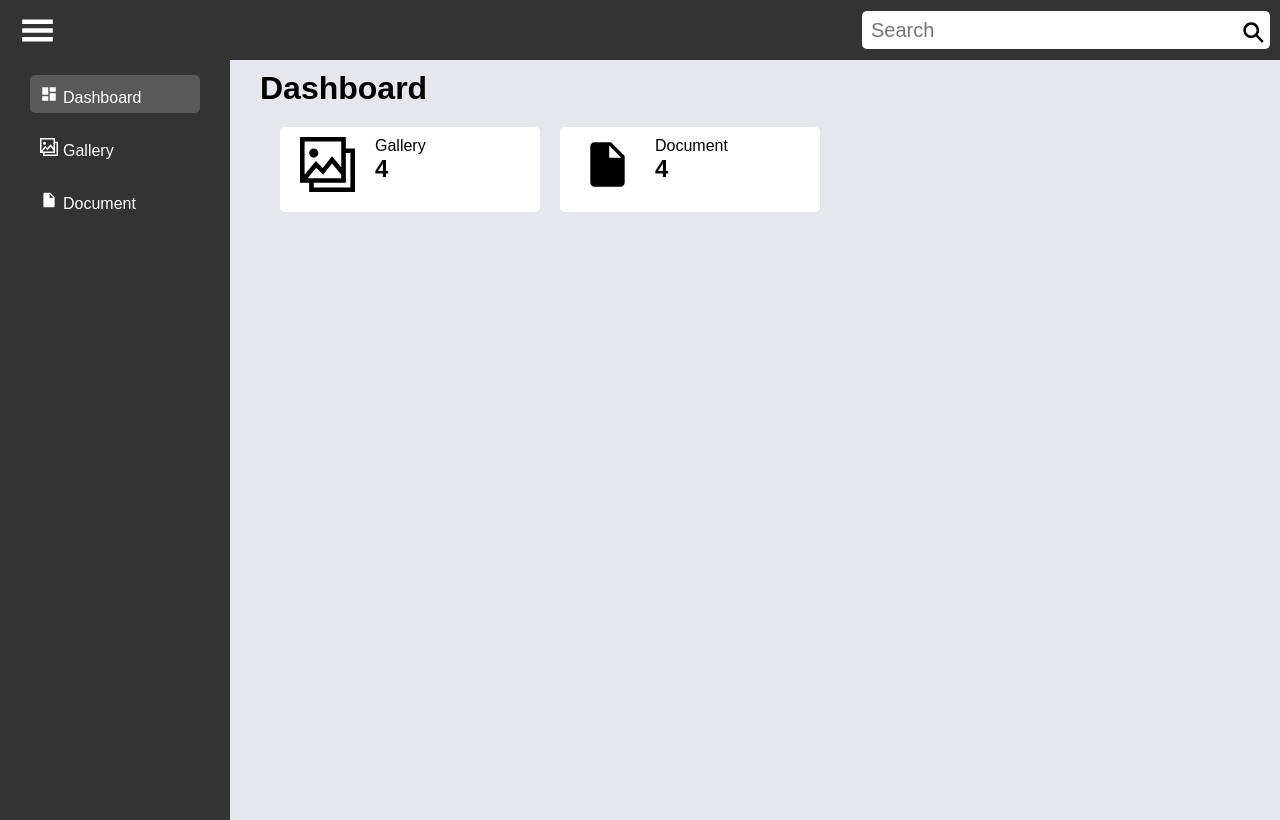
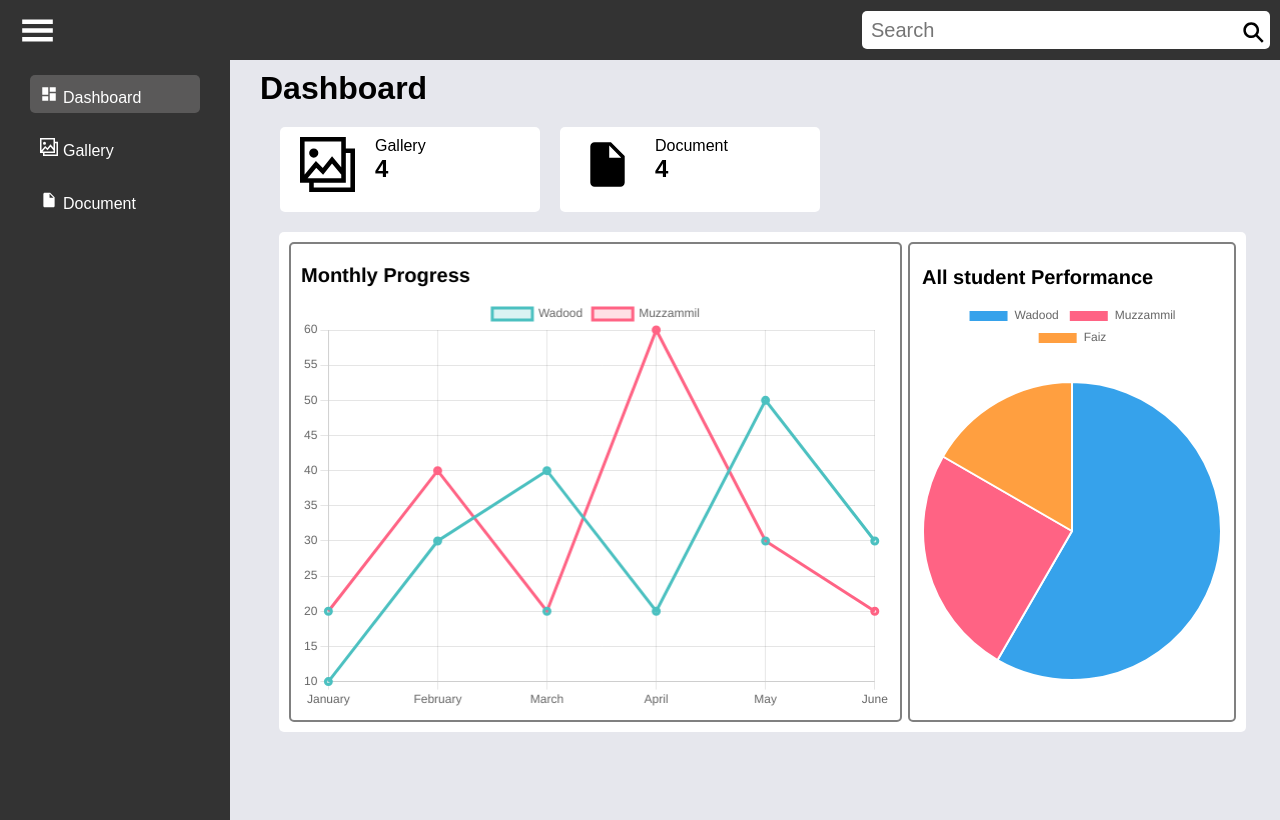
Before and after one commit to wadoodShaikh/Basic-Web, a React (Create React App) app: page / in a window 1280 px wide. Built offline with nearby package versions, Linux system fonts and the light colour scheme.

Commit message:
add chart files

```diff
--- a/package.json
+++ b/package.json
@@ -7,7 +7,9 @@
     "@testing-library/jest-dom": "^6.6.3",
     "@testing-library/react": "^16.2.0",
     "@testing-library/user-event": "^13.5.0",
+    "chartjs": "^0.3.24",
     "react": "^19.0.0",
+    "react-chartjs-2": "^5.3.0",
     "react-dom": "^19.0.0",
     "react-icons": "^5.4.0",
     "react-router-dom": "^7.2.0",
--- a/src/Components/Dashboard.js
+++ b/src/Components/Dashboard.js
@@ -1,5 +1,19 @@
 import { GrGallery } from "react-icons/gr";
 import { IoMdDocument } from "react-icons/io";
+import { Chart as ChartJS, defaults } from "chart.js/auto";
+import {Line, Pie} from 'react-chartjs-2'
+import lineData from "../data/line.json"
+import pieData from "../data/pie.json"
+
+defaults.maintainAspectRatio = false;
+defaults.responsive = true;
+defaults.plugins.title.display = true;
+defaults.plugins.title.align = "start";
+defaults.plugins.title.font.size = 20;
+defaults.plugins.title.color = "black";
+
+
+
 
 const Dashboard = () => {
   return (
@@ -21,6 +35,64 @@ const Dashboard = () => {
           </div>
         </div>
       </div>
+      <div className="chartBox">
+        <div className="lineChart">
+          <Line
+            data={{
+              labels: lineData.map((item) => item.label),
+              datasets: [
+                {
+                  label: "Wadood",
+                  data: lineData.map((data) => data.progressW),
+                  backgroundColor: "rgba(75, 192, 192, 0.2)",
+                  borderColor: "rgba(75, 192, 192, 1)",
+                  borderWidth: 3,
+                },
+                {
+                  label: "Muzzammil",
+                  data: lineData.map((data) => data.progressM),
+                  backgroundColor: [
+                    "rgba(75, 192, 192, 0.2)",
+                    "rgba(255, 99, 132, 0.2)",
+                  ],
+                  borderColor: [
+                    "rgba(75, 192, 192, 1)",
+                    "rgba(255, 99, 132, 1)",
+                  ],
+                  borderWidth: 3,
+                },
+              ],
+            }}
+            options={{
+              plugins: {
+                title: {
+                  text: "Monthly Progress",
+                },
+              },
+            }}
+          />
+        </div>
+        <div className="pieChart">
+          <Pie
+            data={{
+              labels: pieData.map((item) => item.label),
+              datasets: [
+                {
+                  label: "Wadood",
+                  data: pieData.map((data) => data.progress),
+                },
+              ],
+            }}
+            options={{
+              plugins: {
+                title: {
+                  text: "All student Performance",
+                },
+              },
+            }}
+          />
+        </div>
+      </div>
     </>
   );
 };
--- a/src/Dashboard.css
+++ b/src/Dashboard.css
@@ -24,8 +24,34 @@ body{
 
 }
 
+.chartBox{
+    margin: 10px;
+    margin-left: 19px;
+    display: flex;
+    justify-content: space-between;
+    background-color: #fff;
+    padding: 10px;
+    border-radius: 5px;
+    color: black;
+    width: 74vw;
+    height: 60vh;
+}
+
 .cardInfo{
     color: black;
     text-align: left;
     margin-left: 10px;
 }
+
+.lineChart{
+    border: 2px solid grey;
+    border-radius: 5px;
+    width: 46vw;
+    padding: 10px;
+}
+.pieChart{
+    border: 2px solid grey;
+    border-radius: 5px;
+    padding: 12px;
+    text-align: center;
+}
--- /dev/null
+++ b/src/data/line.json
@@ -0,0 +1,32 @@
+[
+  {
+    "label": "January",
+    "progressW": 10,
+    "progressM": 20
+  },
+  {
+    "label": "February",
+    "progressW": 30,
+    "progressM": 40
+  },
+  {
+    "label": "March",
+    "progressW": 40,
+    "progressM": 20
+  },
+  {
+    "label": "April",
+    "progressW": 20,
+    "progressM": 60
+  },
+  {
+    "label": "May",
+    "progressW": 50,
+    "progressM": 30
+  },
+  {
+    "label": "June",
+    "progressW": 30,
+    "progressM": 20
+  }
+]
--- /dev/null
+++ b/src/data/pie.json
@@ -0,0 +1,14 @@
+[
+  {
+    "label": "Wadood",
+    "progress" : 70
+  },
+  {
+    "label": "Muzzammil",
+    "progress" : 30
+  },
+  {
+    "label": "Faiz",
+    "progress" : 20
+  }
+]
```
Also changed, not shown: 1 other file (tests, documents, lock files or other folders).
